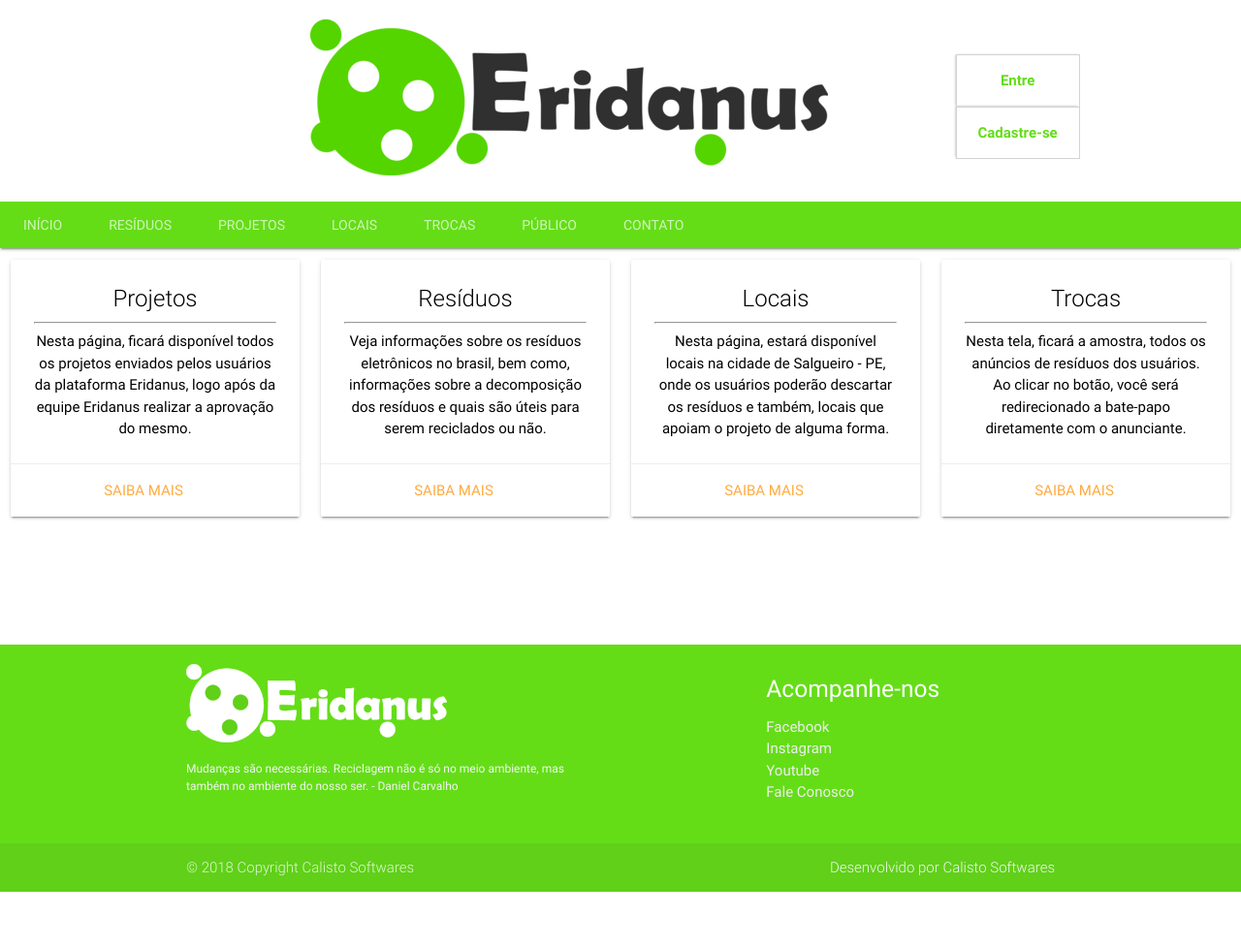
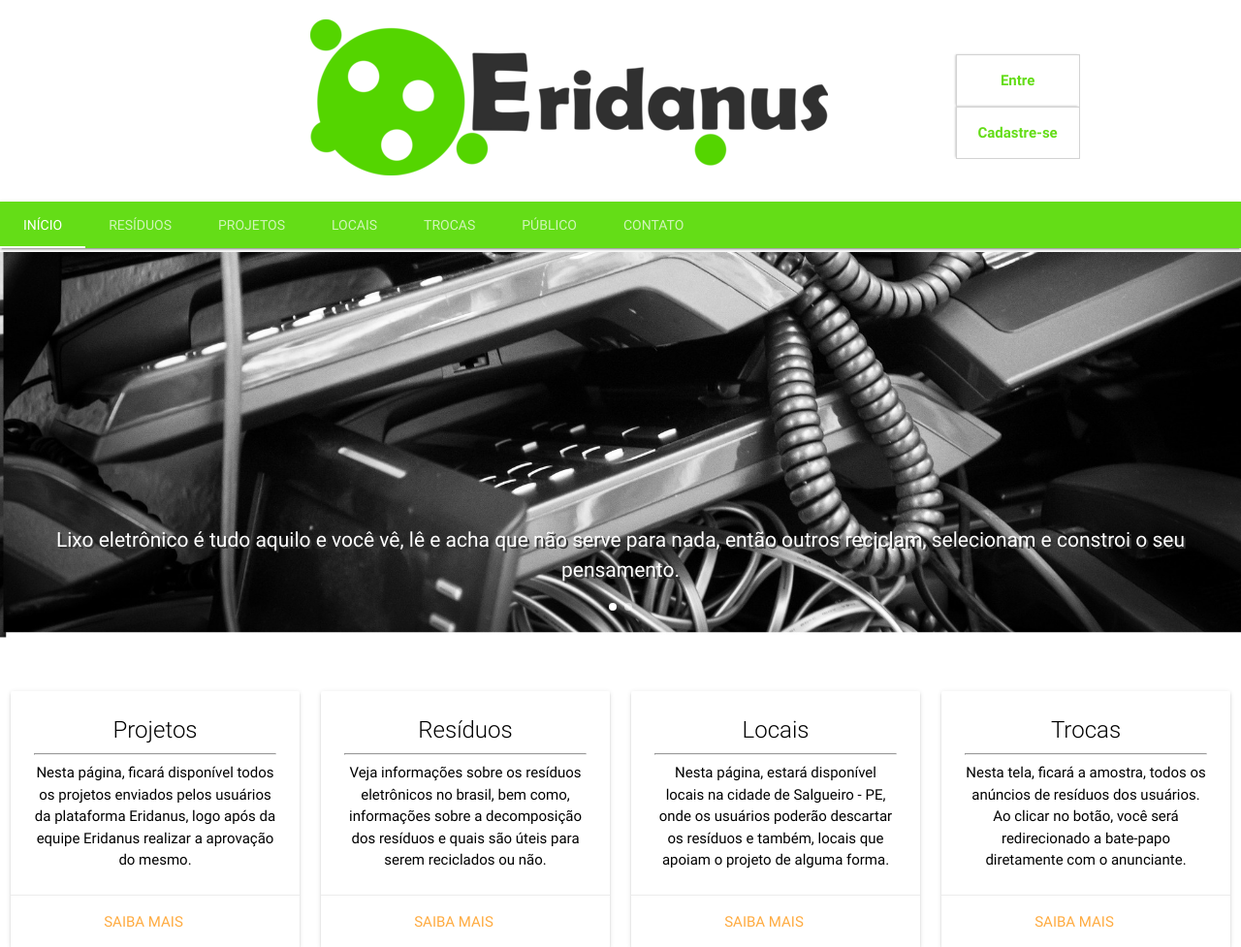
Before and after one commit to 3nt3r/Eridanus, a PHP site: page / in a window 1280 px wide. Shown: the top 977 px of the page at 97% size. Before the commit the page ends 920 px from the top, so only its background shows below. Run offline with PHP 8.4, Linux system fonts and the light colour scheme; some libraries are stand-ins or nearby versions.

Commit message:
Carrossel adicionado

```diff
--- a/cabecalho.php
+++ b/cabecalho.php
@@ -2,6 +2,3 @@
 <link rel="stylesheet" type="text/css" href="css/estilo.css">
 <link rel="stylesheet" type="text/css" href="css/materialize.min.css">
 <link rel="stylesheet" type="text/css" href="css/materialize.css">
-<script type="text/javascript" src="js/materialize.js"></script>
-<script type="text/javascript" src="js/materialize.min.js"></script>
-<script type="text/javascript" src="js/script.js"></script>
--- a/index.php
+++ b/index.php
@@ -18,8 +18,25 @@
 	include "menu.php";
 
  ?>
-
-
+ <script type="text/javascript" src="https://ajax.googleapis.com/ajax/libs/jquery/1.7.2/jquery.min.js"></script>
+ <script type="text/javascript" src="js/materialize.js"></script>
+ <script type="text/javascript" src="js/materialize.min.js"></script>
+ <script type="text/javascript" src="js/script.js"></script>
+  <div class="carousel carousel-slider center">
+    <div class="carousel-item red white-text" href="#one!" style="background-image: url('imagens/lixo-eletro.jpg'); background-repeat: no-repeat; background-size: 100% 100%;">
+      <p class="white-text" style="font-size: 1.4em; margin-top: 22%; text-shadow: 0.1em 0.1em #333;">Lixo eletrônico é tudo aquilo e você vê, lê e acha que não serve para nada, então outros reciclam, selecionam e constroi o seu pensamento.</p>
+    </div>
+    <div class="carousel-item amber white-text" href="#two!" style="background-image: url('imagens/placas.jpg'); background-repeat: no-repeat; background-size: 100% 100%;">
+      <p class="white-text" style="font-size: 1.4em; margin-top: 22%; text-shadow: 0.1em 0.1em #333;">Se o descarte do lixo eletrônico for feito de modo incorreto, pode liberar resíduos tóxicos que contaminam o solo e os lençóis freáticos, colocando em risco a saúde pública.</p>
+    </div>
+  </div>
+<script type="text/javascript">$('.carousel.carousel-slider').carousel({
+    fullWidth: true,
+    indicators: true
+  });
+</script>
+<br>
+<br>
   <div class="row">
      <div class="col s12 m6 l3">
        <div class="card write">
@@ -81,9 +98,6 @@
 <br>
 <br>
 <br>
-<br>
-<br>
-
 
 <?php
 
```
Also changed, not shown: imagens/lixo-eletro.jpg (added), imagens/placas.jpg (added).
